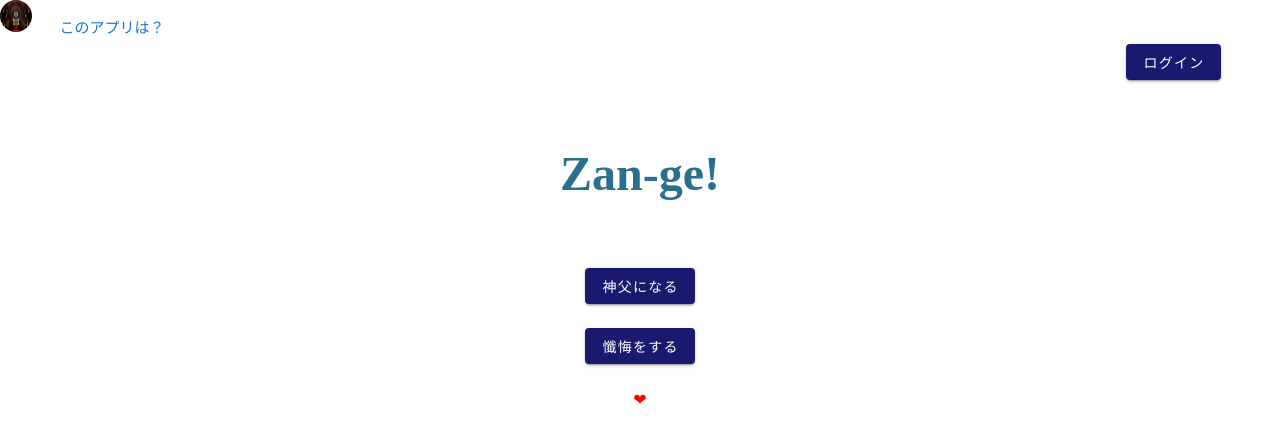
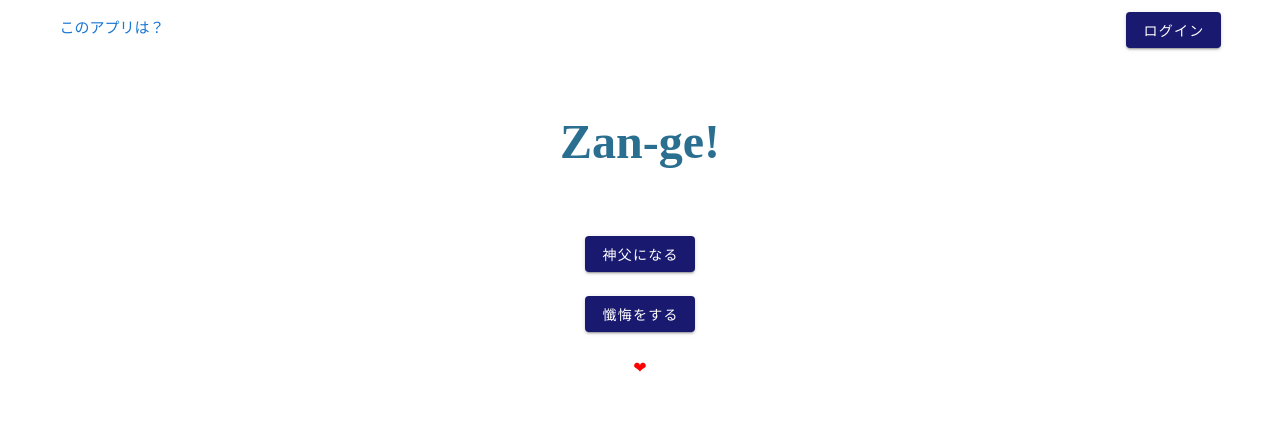
Before and after one commit to Kuroneko-mayuge/public_zanngeapp, a Vue app: page / in a window 1280 px wide. Shown: the top 442 px of the page. Built offline with nearby package versions, Linux system fonts and the light colour scheme; no server answers.

Commit message:
画像修正

```diff
--- a/src/App.vue
+++ b/src/App.vue
@@ -1,6 +1,5 @@
 <template class="backgroud">
   <v-app>
-  <img src="@/assets/demo1.png">
     <HomePage/>
   </v-app>
 </template>
@@ -14,11 +13,3 @@ export default {
   },
 }
 </script>
-
-<style>
-
-.backgroud{
-  background-color: yellow;
-}
-
-</style>
```
